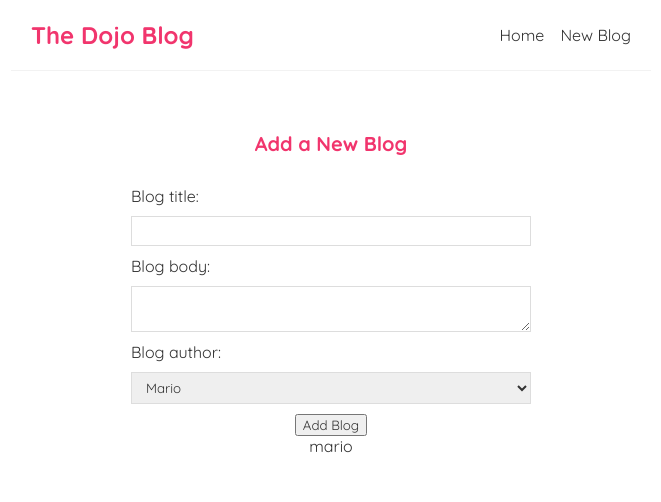
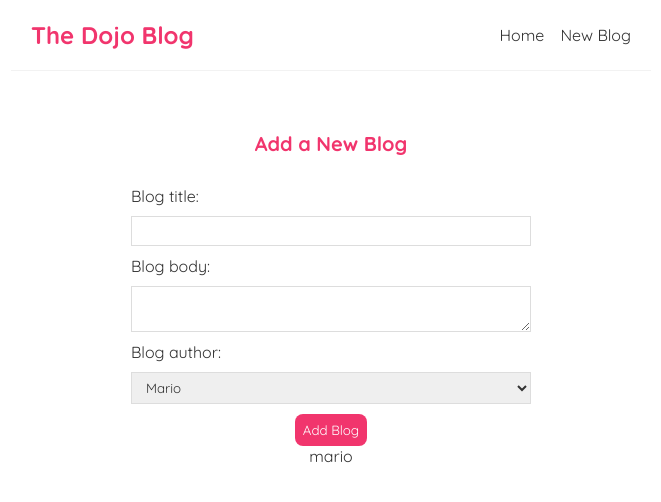
Before and after one commit to mustafa-kapadia1483/learning-react, a React (Create React App) app: page /create in a window 1280 px wide. Shown: the top 502 px of the page, without its empty margins (309-970 px from the left). Built offline with nearby package versions, Linux system fonts and the light colour scheme.

Commit message:
onSubmit function

```diff
--- a/src/Create.js
+++ b/src/Create.js
@@ -5,10 +5,18 @@ const Create = () => {
   const [body, setBody] = useState("");
   const [author, setAuthor] = useState("mario");
 
+  const handleSubmit = e => {};
+
   return (
     <div className="create">
       <h2>Add a New Blog</h2>
-      <form>
+      <form
+        onSubmit={e => {
+          e.preventDefault();
+          const blog = { title, body, author };
+          console.log(blog);
+        }}
+      >
         <label>Blog title:</label>
         <input
           type="text"
--- a/src/index.scss
+++ b/src/index.scss
@@ -107,4 +107,12 @@
     display: block;
     box-sizing: border-box;
   }
+  button {
+    background: $primary;
+    color: #fff;
+    border: 0;
+    padding: 0.5rem;
+    border-radius: 0.5rem;
+    cursor: pointer;
+  }
 }
```
